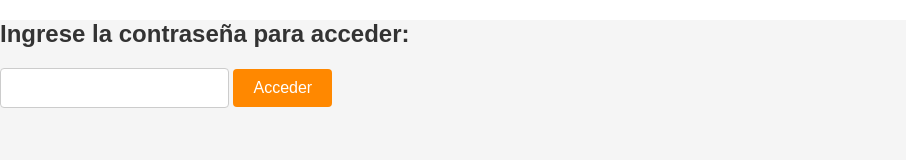
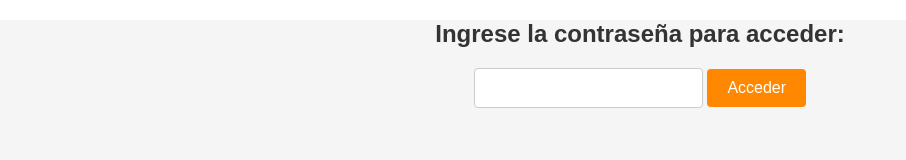
Before and after one commit to j-bus/mkyjota, a plain HTML site: page index.html in a window 1280 px wide. Shown: the whole page, without its empty margins (0-906 px from the left). Drawn offline with Linux system fonts and the light colour scheme; a web font is replaced by a local one.

Commit message:
fix: password align

```diff
--- a/index.html
+++ b/index.html
@@ -238,12 +238,12 @@
   </style>
 </head>
 <body >
-  <div id="passwordPrompt">
+  <div id="passwordPrompt" style="display: flex; flex-direction: column; justify-content: center; align-items: center; height: 100vh; text-align: center;">
     <h2>Ingrese la contraseña para acceder:</h2>
     <input type="password" id="passwordInput">
     <button onclick="checkPassword()">Acceder</button>
     <p id="error" style="color: red; display: none;">Contraseña incorrecta</p>
-</div>
+  </div>
   <div id="root" class="hidden">
     <div class="sc-htpNat eYlzrN">
       <link rel="stylesheet" href=
```
